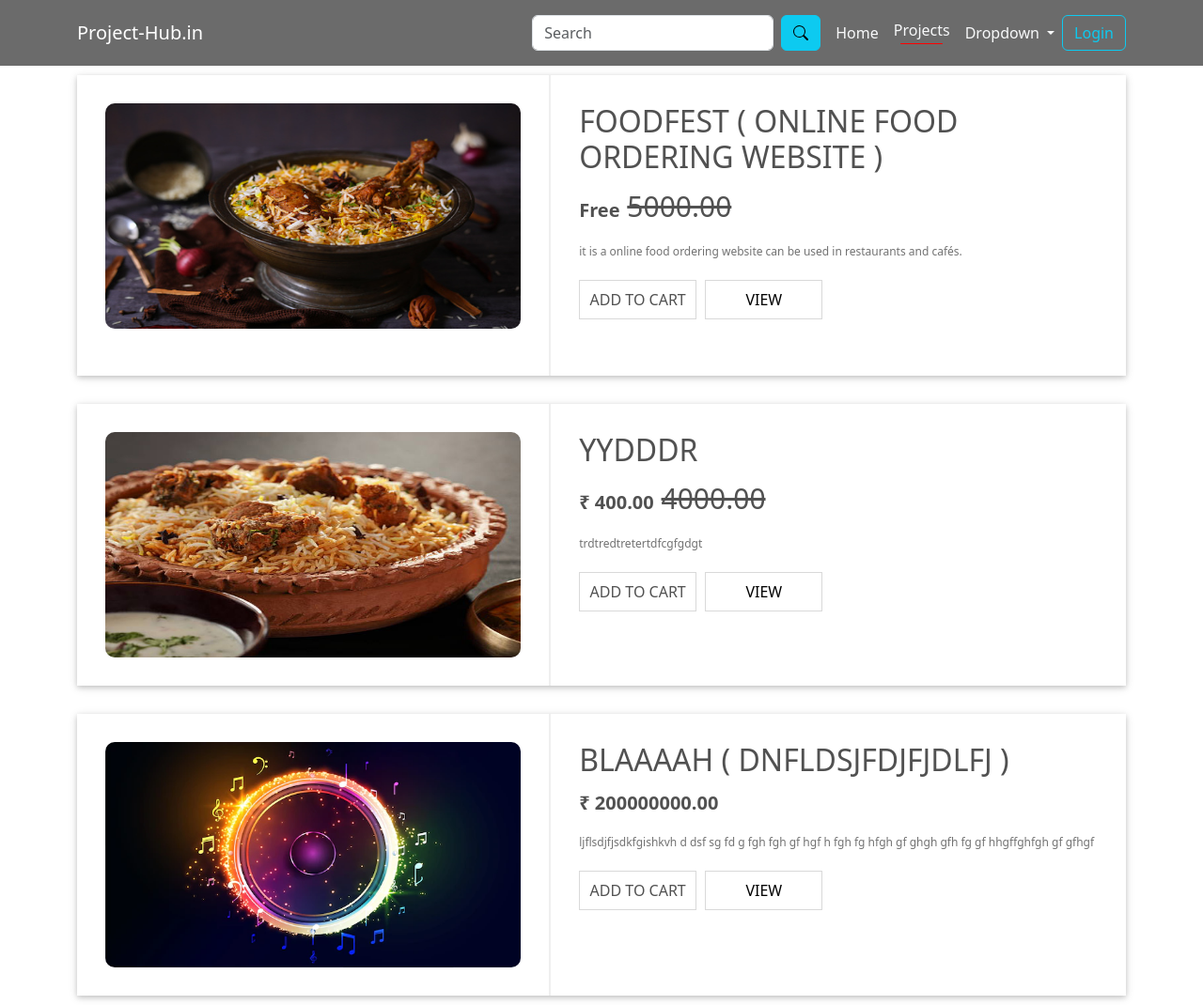
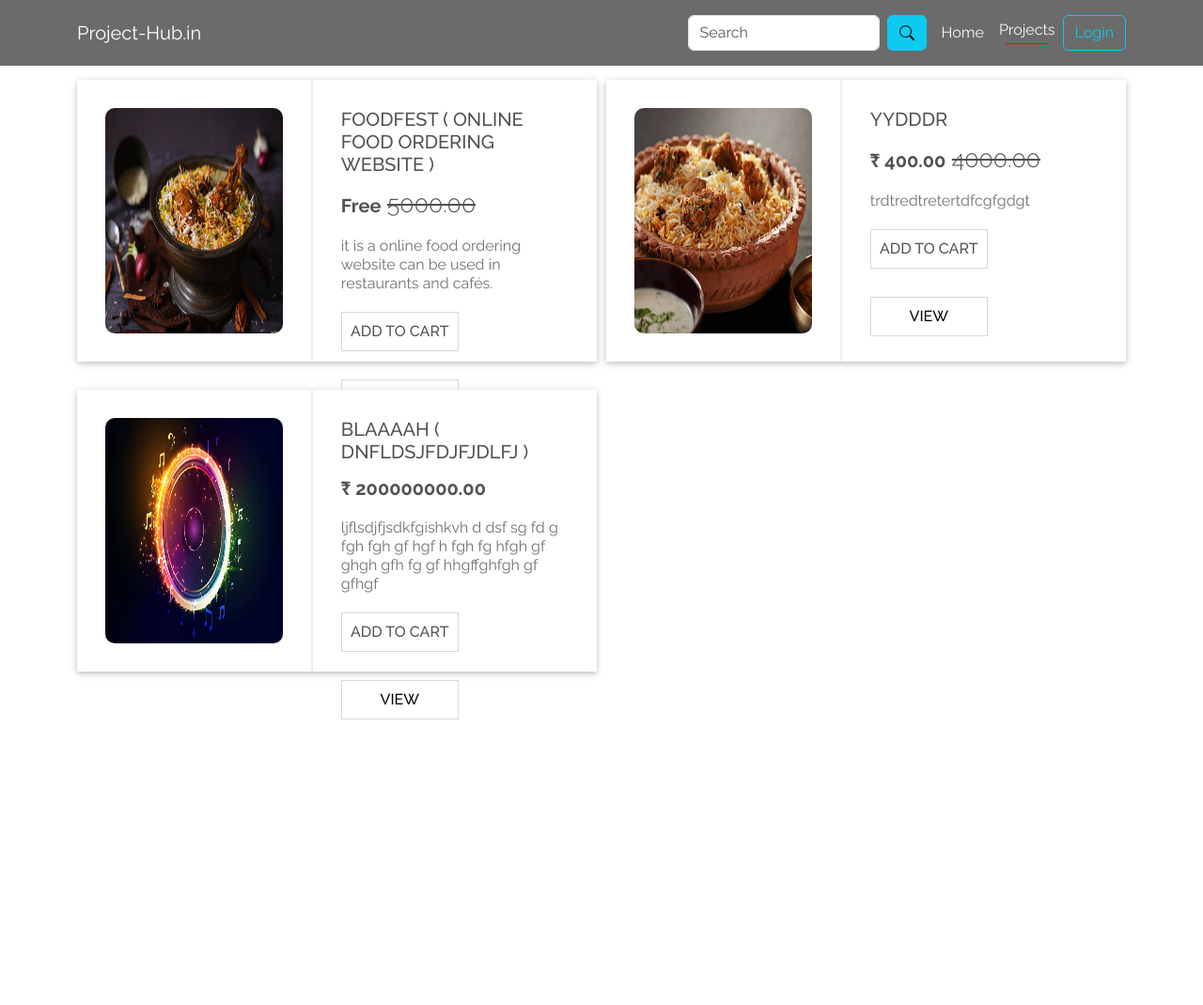
Before and after one commit to itz-A53-K/projectHub, a Django app: page /projects/ in a window 1280 px wide. Shown: the whole page at 94% size. After the commit the page ends 766 px from the top, so only its background shows below. Run offline with Django 4.2, Linux system fonts and the light colour scheme; data comes from the database, SQL or seed files in the repository.

Commit message:
College Project Sell

```diff
--- a/static/user/css/project-cards.css
+++ b/static/user/css/project-cards.css
@@ -1,17 +1,25 @@
+@import url(https://fonts.googleapis.com/css?family=Raleway:400,300,500,700);
+
+body {
+    font-family: "Raleway";
+}
+
 .project-card-placeholder {
   display: grid;
-  grid-template-columns: repeat(auto-fill, minmax(650px, 1fr));
+  grid-template-columns: repeat(auto-fill, minmax(500px, 1fr));
   gap: 10px;
 }
 
 .card-pro {
   /* width: 650px; */
+  position: relative;
   display: flex;
   background: white;
   box-shadow: 0 2px 5px 0 rgba(0, 0, 0, 0.16), 0 2px 10px 0 rgba(0, 0, 0, 0.12);
   transition: all 0.3s;
   margin-bottom: 10px;
   margin-top: 10px;
+  height: 300px;
 }
 .card-pro:hover {
   box-shadow: 0 8px 17px 0 rgba(0, 0, 0, 0.2), 0 6px 20px 0 rgba(0, 0, 0, 0.19);
@@ -37,13 +45,14 @@
   font-weight: 300;
   padding-top: 15px;
   margin: 0;
-  font-size: 30px;
+  font-size: 25px;
   font-weight: 300;
 }
 .card-pro .description h2 {
   color: #515151;
   margin: 0;
   text-transform: uppercase;
+  font-size: 20px;
   font-weight: 500;
 }
 .card-pro .description h4 {
@@ -54,7 +63,7 @@
   font-size: 12px;
 }
 .card-pro .description p {
-  font-size: 12px;
+  font-size: 16px;
   line-height: 20px;
   color: #727272;
   padding: 20px 0;
--- a/templates/user/basic.html
+++ b/templates/user/basic.html
@@ -19,7 +19,7 @@
     {% comment %} Nav Bar Starting {% endcomment %}
     <nav
       class="navbar navbar-expand-lg navbar-dark  w-100"
-      style="background-color: rgba(37, 37, 37, 0.678)">
+      style="background-color: rgba(37, 37, 37, 0.678); margin-bottom: 5px;">
       <div class="container d-flex">
         <a class="navbar-brand" href="/">Project-Hub.in</a>
         <button
@@ -69,7 +69,7 @@
                 >Projects</a
               >
             </li>
-            <li class="nav-item dropdown itemLink">
+            {% comment %} <li class="nav-item dropdown itemLink">
               <a
                 class="nav-link text-light dropdown-toggle"
                 href="#"
@@ -92,7 +92,7 @@
                   >
                 </li>
               </ul>
-            </li>
+            </li> {% endcomment %}
           </ul>
 
           <div class="btnDiv">
```
